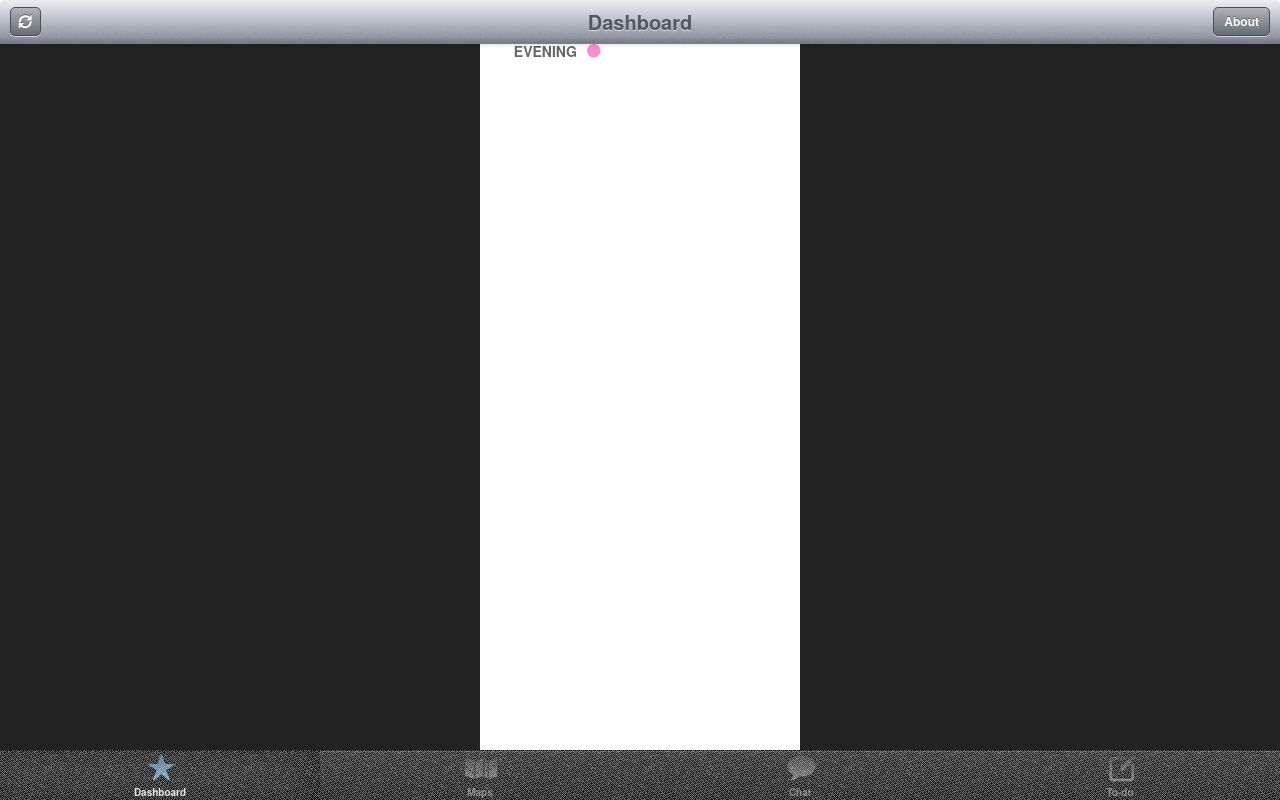
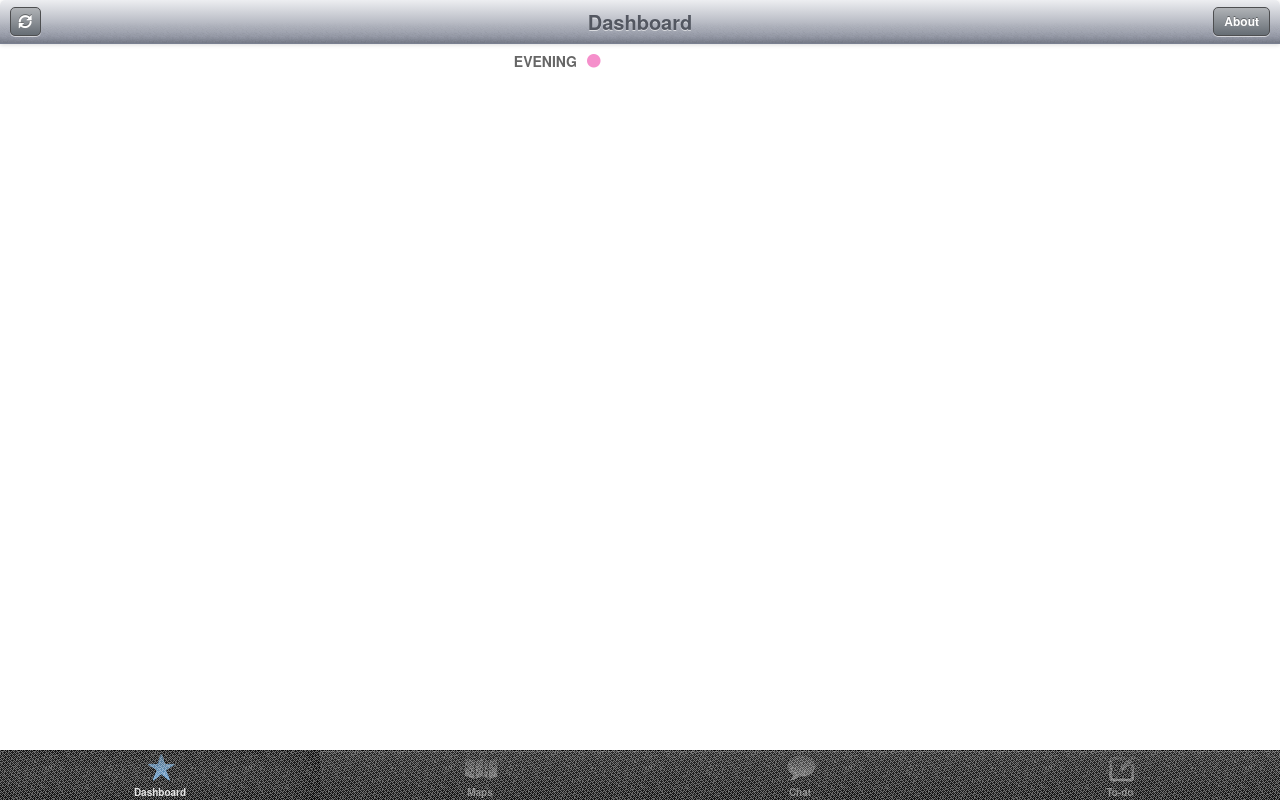
Before and after one commit to MissingCorner/trip, a plain HTML site: page agenda.html in a window 1280 px wide. Drawn offline with Linux system fonts and the light colour scheme.

Commit message:
fix BG to white

```diff
--- a/static/stylesheets/agenda.less
+++ b/static/stylesheets/agenda.less
@@ -3,7 +3,7 @@
 @import 'general.less';
 
 
-#agenda { background: @white; width: 320px; height: 100%; margin: 0 auto;
+#agenda { background: @white; width: 320px; height: 100%; margin: 0 auto; box-sizing:border-box; padding-top: 10px;
 	.timeline-block-list {
     & > li {
       .time-header {
--- a/static/stylesheets/iphone.css
+++ b/static/stylesheets/iphone.css
@@ -9,7 +9,7 @@ body {
 	font-family: HelveticaNeue, Helvetica, Arial;
 	/*-webkit-text-stroke: 1px transparent;*/
 	background: black;
-	background: #222;
+	background: #FFF;
 	-webkit-text-size-adjust: none;
 	-webkit-user-select: none;
 	-webkit-tap-highlight-color: transparent;
@@ -60,7 +60,7 @@ section#app section.current {
 	-webkit-overflow-scrolling: touch;
 	-webkit-box-flex: 1;
 	-webkit-transform: translate3d(0,0,0);
-	background: #222;
+	background: #FFF;
 }
 #scroll.translucent {
 	top: 0px;
```
